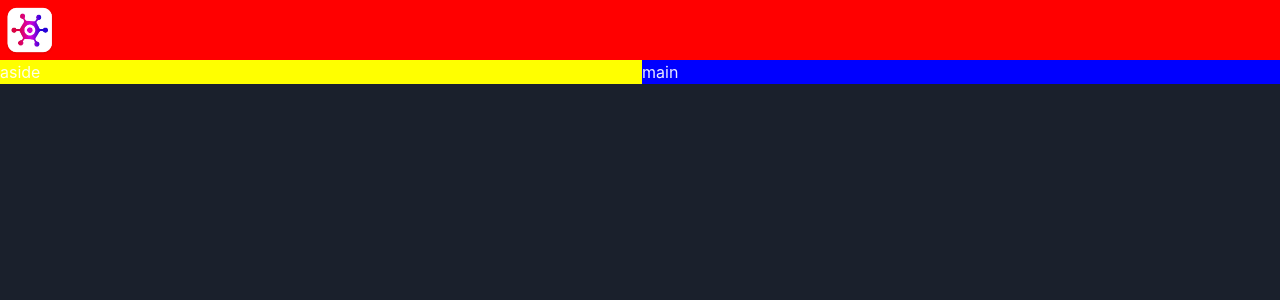
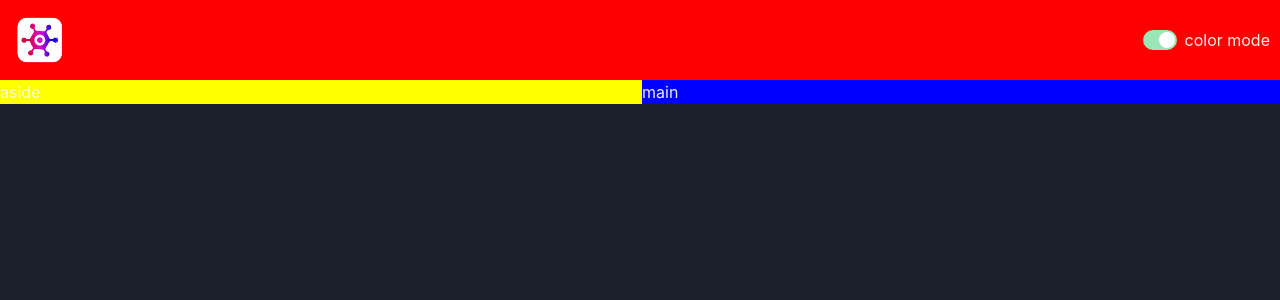
Before and after one commit to exfive45/mush_frontend, a React (Vite) app: page / in a window 1280 px wide. Shown: the top 300 px of the page. Built offline with nearby package versions, Linux system fonts and the light colour scheme.

Commit message:
build the color mode switch

```diff
--- /dev/null
+++ b/src/components/ColorMoswSwitch.tsx
@@ -0,0 +1,12 @@
+import { HStack, Switch, Text, useColorMode} from "@chakra-ui/react"
+
+export const ColorMoswSwitch = () => {
+
+  const {toggleColorMode, colorMode} =  useColorMode()
+  return (
+    <HStack>
+        <Switch isChecked={colorMode==='dark'} onChange={toggleColorMode} colorScheme='green'/>
+        <Text>color mode</Text>
+    </HStack>
+  )
+}
--- a/src/components/NavBar.tsx
+++ b/src/components/NavBar.tsx
@@ -1,9 +1,12 @@
 import { HStack, Image } from "@chakra-ui/react"
 import logo from "../assets/logo.webp"
+import { ColorMoswSwitch } from "./ColorMoswSwitch"
 export const NavBar = () => {
   return (
-    <HStack>
+    <HStack justifyContent='space-between' padding='10px'>
         <Image src={logo}  boxSize='60px'/>
+        <ColorMoswSwitch />
+
     </HStack>
   )
 }
```
